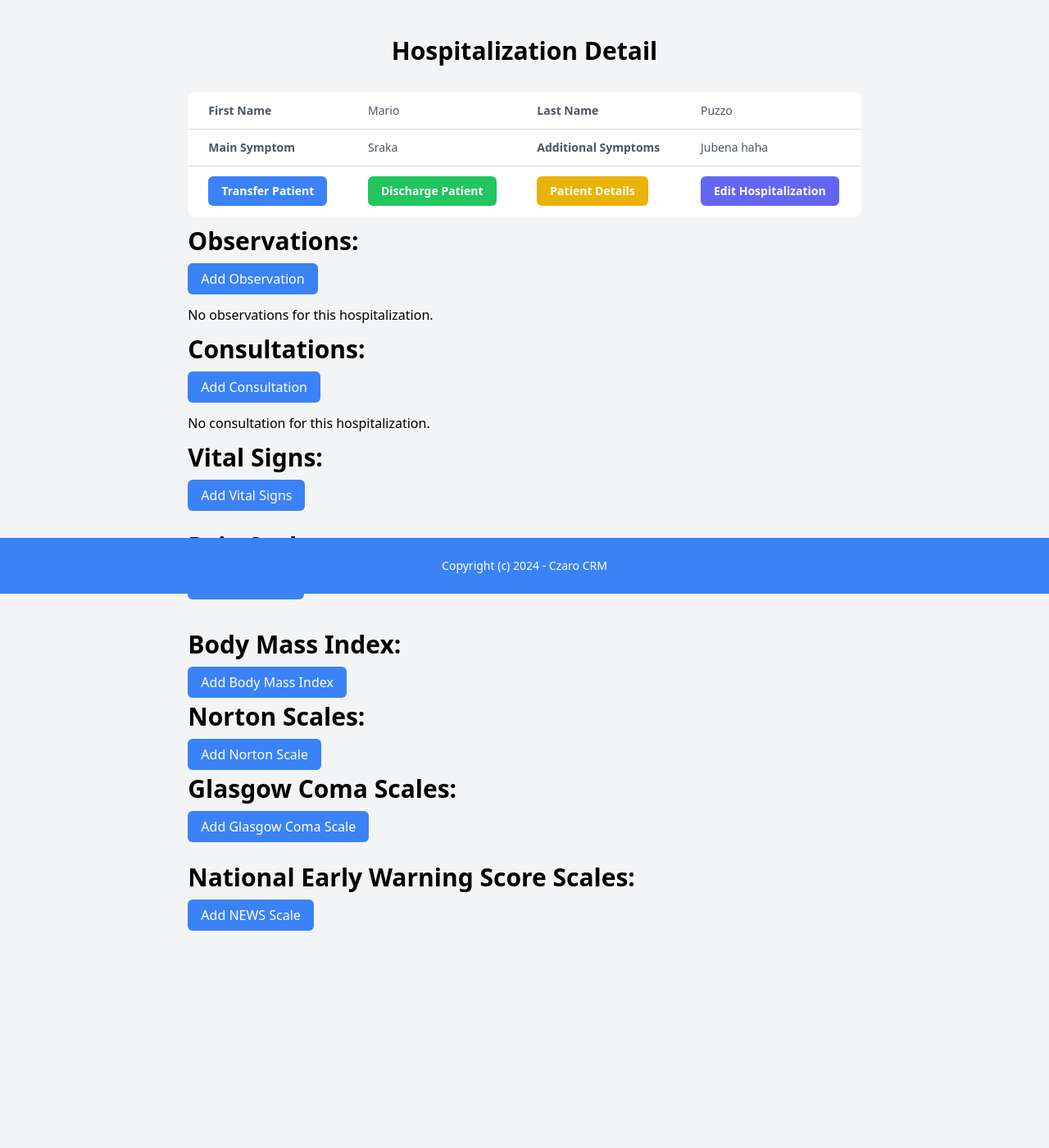
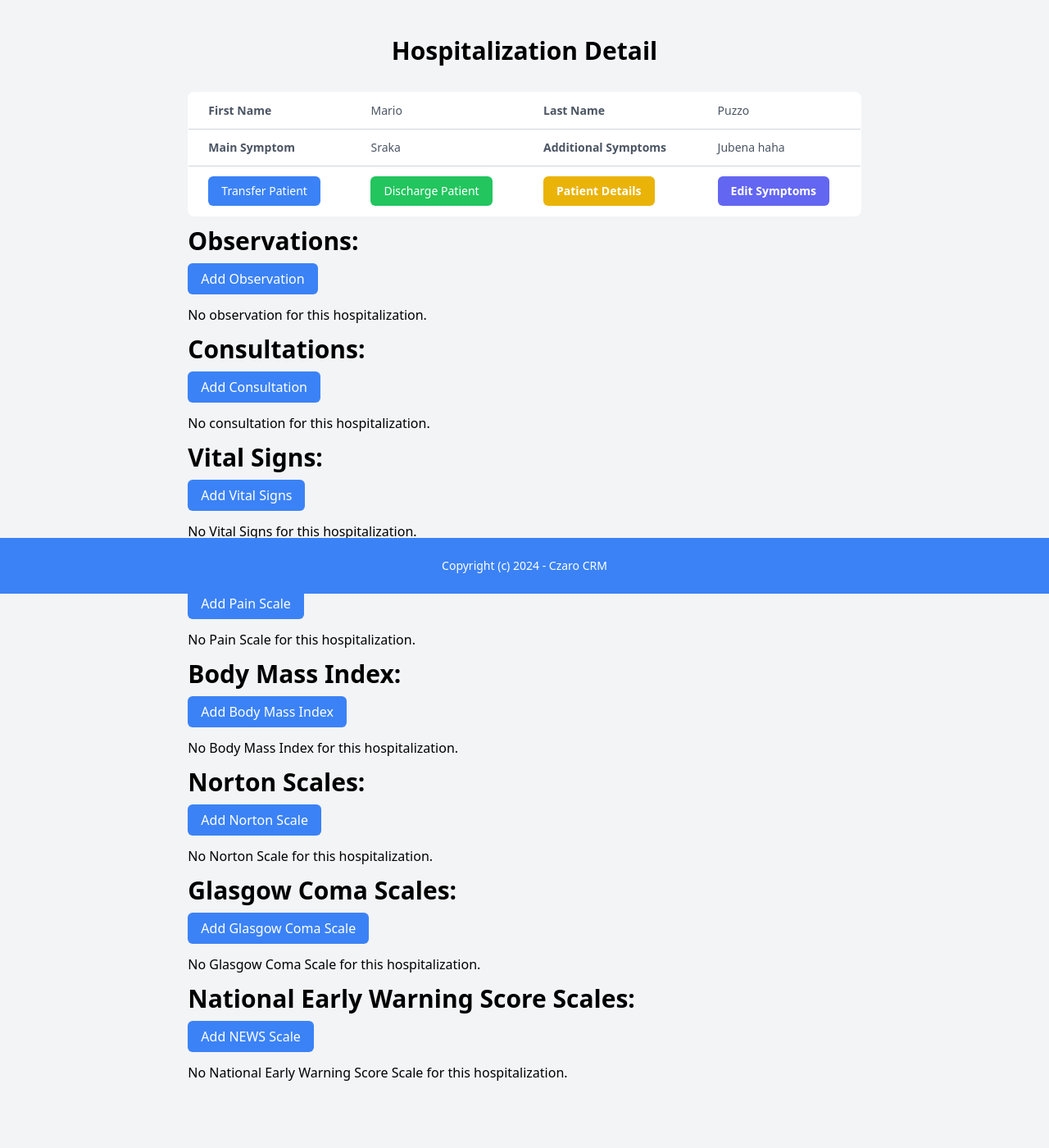
Before and after one commit to MrCzaro/Czaro_CRM, a Django app: page /department/388bd49b-3172-4da5-983b-1daceea2cab3/hospitalization/ in a window 1280 px wide. Shown: the part 76-1476 px from the top of the page at 82% size. Before the commit the page ends 1211 px from the top, so only its background shows below. Run offline with Django 5.2, Linux system fonts and the light colour scheme; a user stored in the database is signed in; data comes from the database, SQL or seed files in the repository; both versions use the stored data as it was after the commit; some libraries are stand-ins or nearby versions.

Commit message:
Update 16/2/22

```diff
--- a/templates/admit_patient.html
+++ b/templates/admit_patient.html
@@ -1,7 +1,7 @@
 {% extends "base.html" %}
 
 {% block content %}
-<div class="mt-40 flex items-center justify-center">
+<div class="flex items-center justify-center m-10 mt-20">
     <div class="max-w-xl py-8 bg-white text-center shadow-md rounded-md">
         <h1 class="text-3xl font-bold m-4">{{ title }}</h1>
 
--- a/templates/create_department.html
+++ b/templates/create_department.html
@@ -7,7 +7,7 @@
     <form method="post" class="w-1/2">
       {% csrf_token %}
       {{ form.as_p }}
-      <div class="flex justify-center mt-8">
+      <div class="flex justify-center mt-8 mb-10">
         <a href="{% url 'department:department_list' %}" class="py-4 px-6 bg-blue-800 rounded-xl text-white mr-4">Back to Department List</a>
         <button type="submit" class="py-4 px-6 bg-blue-700 rounded-xl text-white">{{ title }}</button>
       </div>
--- a/templates/department_detail.html
+++ b/templates/department_detail.html
@@ -2,12 +2,11 @@
 
 {% block content %}
 <div class="container mx-auto mt-16">
-    <h1 class="mb-8 text-3xl font-bold text-center">{{ title }}</h1>
+    <h1 class="mb-8 text-3xl font-bold text-center">{{ department.name }} Department</h1>
 
     <div class="flex justify-center">
         <div class="w-2/3">
-            <p class="font-bold">Department Name: {{ department.name }}</p>
-            <p class="font-bold">Description: {{ department.description }}</p>
+            <strong class="font-bold">Description:</strong> {{ department.description }}</p>
         </div>
     </div>
 
--- a/templates/discharge_patient.html
+++ b/templates/discharge_patient.html
@@ -1,7 +1,7 @@
 {% extends "base.html" %}
 
 {% block content %}
-<div class="mt-60 flex items-center justify-center">
+<div class="mt-40 flex items-center justify-center mb-10">
     <div class="max-w-xl py-8 bg-white text-center shadow-md rounded-md">
         <h1 class="text-3xl font-bold mb-4">Discharge Patient</h1>
 
--- a/templates/edit_patient_admission.html
+++ b/templates/edit_patient_admission.html
@@ -1,9 +1,9 @@
 {% extends "base.html" %}
 
 {% block content %}
-<div class="mt-40 flex items-center justify-center">
-    <div class="max-w-xl py-8 bg-white text-center shadow-md rounded-md">
-        <h1 class="text-3xl font-bold mb-4">{{ title }}</h1>
+<div class="flex items-center justify-center m-10 mt-20">
+    <div class="max-w-xl py-8 bg-white text-center shadow-md rounded">
+        <h1 class="text-3xl font-bold m-5">{{ title }}</h1>
 
         <p class="mb-4 font-bold">Patient: {{ patient.first_name }} {{ patient.last_name }}</p>
 
--- a/templates/hospitalization_detail.html
+++ b/templates/hospitalization_detail.html
@@ -24,17 +24,25 @@
                 </tr>
 
                 <tr class="border-b border-gray-300 hover:bg-gray-100">
-                    <td class="py-3 px-6 text-left font-bold">
+                    <td class="py-3 px-6 text-left ">
+                        {% if hospitalization.is_discharged %}
+                            <strong class="font-bold">Admitted on:</strong> {{ hospitalization.admitted_on }}
+                        {% else %}
                             <a href="{% url 'department:transfer' hospitalization.patient.id hospitalization.id %}" class="inline-block px-4 py-2 bg-blue-500 text-white rounded-md hover:bg-blue-600">Transfer Patient</a>
+                        {% endif %}
                     </td>
-                    <td class="py-3 px-6 text-left font-bold">
+                    <td class="py-3 px-6 text-left">
+                        {% if hospitalization.is_discharged %}
+                            <strong class="font-bold">Dicharged on:</strong> {{ hospitalization.dicharged_on}}
+                        {% else %}
                             <a href="{% url 'department:discharge' hospitalization.id %}" class="inline-block px-4 py-2 bg-green-500 text-white rounded-md hover:bg-green-600">Discharge Patient</a>
+                        {% endif %}
                     </td>
                     <td class="py-3 px-6 text-left font-bold">
                         <a href="{% url 'patient:detail' hospitalization.patient.id %}" class="inline-block px-4 py-2 bg-yellow-500 text-white rounded-md hover:bg-yellow-600">Patient Details</a>
                     </td>
                     <td class="py-3 px-6 text-left font-bold">
-                        <a href="{% url 'department:hospitalization_update' hospitalization.patient.id hospitalization.id %}" class="inline-block px-4 py-2 bg-indigo-500 text-white rounded-md hover:bg-indigo-600">Edit Hospitalization</a>
+                        <a href="{% url 'department:hospitalization_update' hospitalization.patient.id hospitalization.id %}" class="inline-block px-4 py-2 bg-indigo-500 text-white rounded-md hover:bg-indigo-600">Edit Symptoms</a>
                     </td>
                 </tr>
               </tbody>
@@ -42,8 +50,9 @@
         </div>
 
 
+        {% if not hospitalization.is_discharged %}
 
-
+        {% endif %}
         <div class="flex justify-center mt-3">
           <div class="w-2/3">
               <h2 class="text-3xl font-bold mb-4">Observations:</h2>
@@ -67,7 +76,7 @@
                       {% endfor %}
                   </ul>
               {% else %}
-                  <p class="mt-4">No observations for this hospitalization.</p>
+                  <p class="mt-4">No observation for this hospitalization.</p>
               {% endif %}
           </div>
       </div>
@@ -104,9 +113,12 @@
       <div class="flex justify-center mt-3">
         <div class="w-2/3">
           <h2 class="text-3xl font-bold mb-4">Vital Signs:</h2>
+            {% if not hospitalization.is_discharged %}
                 <div class="mb-5">
                     <a href="{% url 'department:vitals_create' hospitalization.patient.id hospitalization.id %}" class="px-4 py-2 bg-blue-500 text-white rounded-md hover:bg-blue-600">Add Vital Signs</a>
                 </div>
+            {% endif %}
+            {% if vital %}
                 <ul>
                     {% for vital in vitals %}
                         <li class="border p-4 rounded-md mb-4">
@@ -126,15 +138,22 @@
                         </li>
                     {% endfor %}
                 </ul>
+            {% else %}
+                <p class="mt-4">No Vital Signs for this hospitalization.</p>
+            {% endif %}
         </div>
     </div>
 
     <div class="flex justify-center mt-3">
       <div class="w-2/3">
         <h2 class="text-3xl font-bold mb-4">Pain Scales</h2>
+
+        {% if not hospitalization.is_discharged %}
             <div class="mb-5">
             <a href="{% url 'scales:pain_create' hospitalization.patient.id hospitalization.id %}" class="px-4 py-2 bg-blue-500 text-white rounded-md hover:bg-blue-600">Add Pain Scale</a>
             </div>
+        {% endif %}
+        {% if pain_scale %}
             <ul>
                 {% for pain_scale in pain_scales %}
                     <li class="border p-4 rounded-md mb-4">
@@ -152,15 +171,21 @@
                     </li>
                 {% endfor %}
             </ul>
+        {% else %}
+            <p class="mt-4">No Pain Scale for this hospitalization.</p>
+        {% endif %}
       </div>
   </div>
 
-  <div class="flex justify-center mt-6">
+  <div class="flex justify-center mt-3">
     <div class="w-2/3">
         <h2 class="text-3xl font-bold mb-4">Body Mass Index:</h2>
-      <div mb="5">
+        {% if not hospitalization.is_discharged %}
+            <div class="mb-5">
                 <a href="{% url 'scales:bmi_create' hospitalization.patient.id hospitalization.id %}" class="px-4 py-2 bg-blue-500 text-white rounded-md hover:bg-blue-600">Add Body Mass Index</a>
             </div>
+        {% endif %}
+        {% if bmi %}
             <ul>
                 {% for bmi in bmis %}
                     <li class="border p-4 rounded-md mb-4">
@@ -179,6 +204,9 @@
                     </li>
                 {% endfor %}
             </ul>
+        {% else %}
+            <p class="mt-4">No Body Mass Index for this hospitalization.</p>
+        {% endif %}
       </div>
     </div>
 
@@ -186,9 +214,12 @@
     <div class="flex justify-center mt-3">
       <div class="w-2/3">
         <h2 class="text-3xl font-bold mb-4">Norton Scales:</h2>
-        <div mb="5">
+        {% if not hospitalization.is_discharged %}
+            <div class="mb-5">
             <a href="{% url 'scales:norton_create' hospitalization.patient.id hospitalization.id %}" class="px-4 py-2 bg-blue-500 text-white rounded-md hover:bg-blue-600">Add Norton Scale</a>
             </div>
+        {% endif %}
+        {% if norton_scale %}
             <ul>
                 {% for norton_scale in norton_scales %}
                     <li class="border p-4 rounded-md mb-4">
@@ -210,6 +241,9 @@
                     </li>
                 {% endfor %}
             </ul>
+        {% else %}
+            <p class="mt-4">No Norton Scale for this hospitalization.</p>
+        {% endif %}
     </div>
 </div>
 
@@ -217,9 +251,12 @@
 <div class="flex justify-center mt-3">
   <div class="w-2/3">
     <h2 class="text-3xl font-bold mb-4">Glasgow Coma Scales:</h2>
+    {% if not hospitalization.is_discharged %}
         <div class="mb-5">
         <a href="{% url 'scales:glasgow_create' hospitalization.patient.id hospitalization.id %}" class="px-4 py-2 bg-blue-500 text-white rounded-md hover:bg-blue-600">Add Glasgow Coma Scale</a>
         </div>
+    {% endif %}
+    {% if glasgow_scale %}
         <ul>
             {% for glasgow_scale in glasgow_scales %}
                 <li class="border p-4 rounded-md mb-4">
@@ -238,15 +275,21 @@
                 </li>
             {% endfor %}
         </ul>
+    {% else %}
+        <p class="mt-4">No Glasgow Coma Scale for this hospitalization.</p>
+    {% endif %}
   </div>
 </div>
 
-<div class="flex justify-center mt-3">
+<div class="flex justify-center mt-3 mb-10">
   <div class="w-2/3">
     <h2 class="text-3xl font-bold mb-4">National Early Warning Score Scales:</h2>
+    {% if not hospitalization.is_discharged %}
         <div class="mb-5">
         <a href="{% url 'scales:news_create' hospitalization.patient.id hospitalization.id %}" class="px-4 py-2 bg-blue-500 text-white rounded-md hover:bg-blue-600">Add NEWS Scale</a>
         </div>
+    {% endif %}
+    {% if news_scale %}
         <ul>
             {% for news_scale in news_scales %}
                 <li class="border p-4 rounded-md mb-4">
@@ -271,6 +314,9 @@
                 </li>
             {% endfor %}
         </ul>
+    {% else %}
+        <p class="mt-4">No National Early Warning Score Scale for this hospitalization.</p>
+    {% endif %}
   </div>
 </div>
 
--- a/templates/patient_form_add.html
+++ b/templates/patient_form_add.html
@@ -57,7 +57,7 @@
         <div class="flex items-center mt-8">
 
 
-            <button class="py-4 px-6 bg-teal-500 rounded-xl text-white" >{{ title }}</button>
+            <button class="py-4 px-6 bg-teal-500 rounded-xl text-white mb-10" >{{ title }}</button>
 
         </div>
     </div>
--- a/templates/patient_form_update.html
+++ b/templates/patient_form_update.html
@@ -51,7 +51,7 @@
         </table>
     </div>
 
-    <div class="flex justify-center">
+    <div class="flex justify-center mb-10">
         <div class="flex items-center mt-8">
 
             <button class="py-4 px-6 bg-teal-500 rounded-xl text-white mr-3">{{ title }}</button>
--- a/templates/scale_form.html
+++ b/templates/scale_form.html
@@ -1,7 +1,7 @@
 {% extends "base.html" %}
 
 {% block content %}
-  <div class="flex items-center justify-center mt-24">
+  <div class="flex items-center justify-center mt-24 mb-10">
     <div class="bg-white shadow-md rounded px-8 pt-6 pb-8 mb-4 w-96">
       <h1 class="text-3xl font-bold mb-8 text-center">{{ title }}</h1>
 
--- a/templates/signup.html
+++ b/templates/signup.html
@@ -1,7 +1,7 @@
 {% extends "base.html" %}
 
 {% block content %}
-<div class="flex items-center justify-center min-h-screen">
+<div class="flex items-center justify-center min-h-screen m-20">
     <div class="max-w-xl py-8 bg-blue-300 text-center">
         <h1 class="text-3xl text-black">Sign up</h1>
 
--- a/templates/transfer_patient.html
+++ b/templates/transfer_patient.html
@@ -1,7 +1,7 @@
 {% extends "base.html" %}
 
 {% block content %}
-<div class="mt-60 flex items-center justify-center">
+<div class="mt-40 mb-10 flex items-center justify-center">
     <div class="max-w-xl py-8 bg-white text-center shadow-md rounded-md">
         <h1 class="text-3xl font-bold mb-4">{{ title }}</h1>
 
```
Also changed, not shown: patient/views.py (+38 -12 lines), templates/patient_detail.html (+24 -1 lines), templates/patient_list.html (+15 -31 lines), db.sqlite3. Lines whose indentation alone changed are shown as unchanged.
